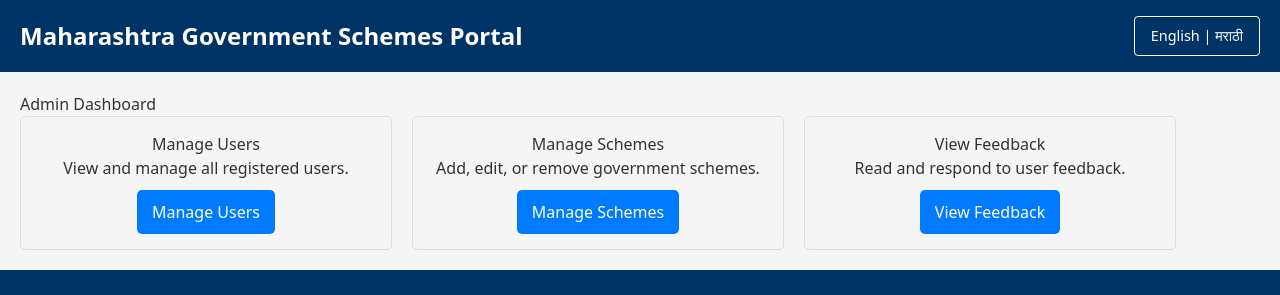
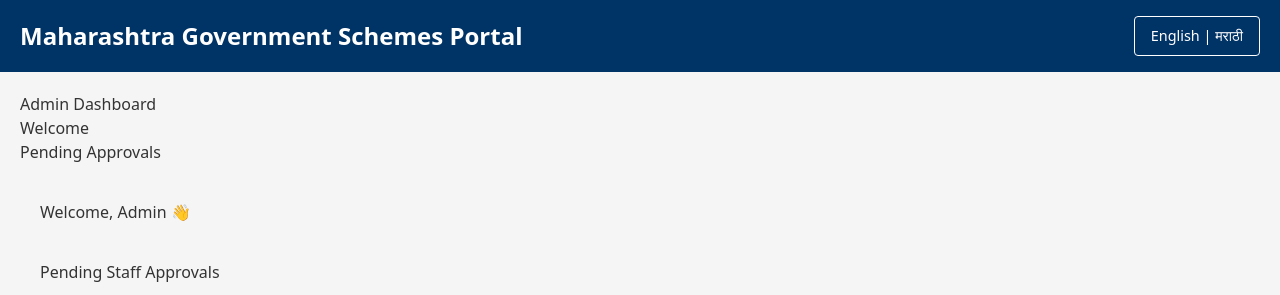
Before and after one commit to Codeayu/MahaPower, a Django app: template core/home/templates/Admin-dashboard.html in a window 1280 px wide. Shown: the top 295 px of the page. Run offline with Django 5.2, Linux system fonts and the light colour scheme; the template is opened without the code that fills it, so the values that code supplies are empty; parts of the project's set-up code (start-up, migrations or seed data) failed here and were passed over.

Commit message:
added app[ruval

```diff
--- a/core/core/urls.py
+++ b/core/core/urls.py
@@ -36,7 +36,6 @@ urlpatterns = [
     path('admin_user/', admin_user, name='admin_user'),
     path('logout/', logout_user, name='logout'),
     path('staff_user/', staff_user, name='staff_user'),
-    path('approve-users/', approve_users, name='approve_users'),
     path('activate-user/<int:user_id>/', activate_user, name='activate_user')
 ]
 if settings.DEBUG:
--- a/core/home/templates/Admin-dashboard.html
+++ b/core/home/templates/Admin-dashboard.html
@@ -3,21 +3,59 @@
 {% block content %}
 <div class="admin-dashboard">
     <h1>Admin Dashboard</h1>
-    <div class="dashboard-sections">
-        <div class="section">
-            <h2>Manage Users</h2>
-            <p>View and manage all registered users.</p>
-            <a href="#" class="btn">Manage Users</a>
-        </div>
-        <div class="section">
-            <h2>Manage Schemes</h2>
-            <p>Add, edit, or remove government schemes.</p>
-            <a href="#" class="btn">Manage Schemes</a>
-        </div>
-        <div class="section">
-            <h2>View Feedback</h2>
-            <p>Read and respond to user feedback.</p>
-            <a href="#" class="btn">View Feedback</a>
+    <div class="dashboard-tabs">
+        <ul class="nav nav-tabs" id="adminDashboardTabs" role="tablist">
+            <li class="nav-item" role="presentation">
+                <button class="nav-link active" id="welcome-tab" data-bs-toggle="tab" data-bs-target="#welcome" type="button" role="tab" aria-controls="welcome" aria-selected="true">Welcome</button>
+            </li>
+            <li class="nav-item" role="presentation">
+                <button class="nav-link" id="pending-approvals-tab" data-bs-toggle="tab" data-bs-target="#pending-approvals" type="button" role="tab" aria-controls="pending-approvals" aria-selected="false">Pending Approvals</button>
+            </li>
+        </ul>
+        <div class="tab-content mt-4" id="adminDashboardTabsContent">
+            <div class="tab-pane fade show active" id="welcome" role="tabpanel" aria-labelledby="welcome-tab">
+                <div class="container mt-5">
+                    <h2 class="mb-4">Welcome, Admin 👋</h2>
+                    {% if messages %}
+                        {% for message in messages %}
+                            <div class="alert alert-{{ message.tags }}">{{ message }}</div>
+                        {% endfor %}
+                    {% endif %}
+                </div>
+            </div>
+            <div class="tab-pane fade" id="pending-approvals" role="tabpanel" aria-labelledby="pending-approvals-tab">
+                <div class="container mt-5">
+                    <h4 class="mt-4">Pending Staff Approvals</h4>
+                    {% if pending_users %}
+                        <table class="table table-bordered bg-white shadow-sm">
+                            <thead class="table-primary">
+                                <tr>
+                                    <th>Username</th>
+                                    <th>Full Name</th>
+                                    <th>Email</th>
+                                    <th>Role</th>
+                                    <th>Action</th>
+                                </tr>
+                            </thead>
+                            <tbody>
+                                {% for user in pending_users %}
+                                    <tr>
+                                        <td>{{ user.username }}</td>
+                                        <td>{{ user.full_name }}</td>
+                                        <td>{{ user.email }}</td>
+                                        <td>{{ user.get_role_display }}</td>
+                                        <td>
+                                            <a href="{% url 'activate_user' user.id %}" class="btn btn-success btn-sm">Activate</a>
+                                        </td>
+                                    </tr>
+                                {% endfor %}
+                            </tbody>
+                        </table>
+                    {% else %}
+                        <div class="alert alert-info mt-3">No pending users to approve 🎉</div>
+                    {% endif %}
+                </div>
+            </div>
         </div>
     </div>
 </div>
@@ -26,28 +64,24 @@
     .admin-dashboard {
         padding: 20px;
     }
-    .dashboard-sections {
+    .dashboard-tabs {
+        margin-bottom: 20px;
+    }
+    .tab-content {
         display: flex;
-        gap: 20px;
+        flex-direction: column;
     }
-    .section {
-        border: 1px solid #ddd;
-        padding: 15px;
-        border-radius: 5px;
-        width: 30%;
-        text-align: center;
+    .table {
+        width: 100%;
+        overflow-x: auto;
     }
-    .btn {
-        margin-top: 10px;
-        display: inline-block;
-        padding: 10px 15px;
-        background-color: #007bff;
-        color: white;
-        text-decoration: none;
-        border-radius: 5px;
-    }
-    .btn:hover {
-        background-color: #0056b3;
+    @media (max-width: 768px) {
+        .dashboard-tabs ul {
+            flex-direction: column;
+        }
+        .btn {
+            width: 100%;
+        }
     }
 </style>
 {% endblock %}
```
Also changed, not shown: core/home/views.py (+22 -15 lines).
